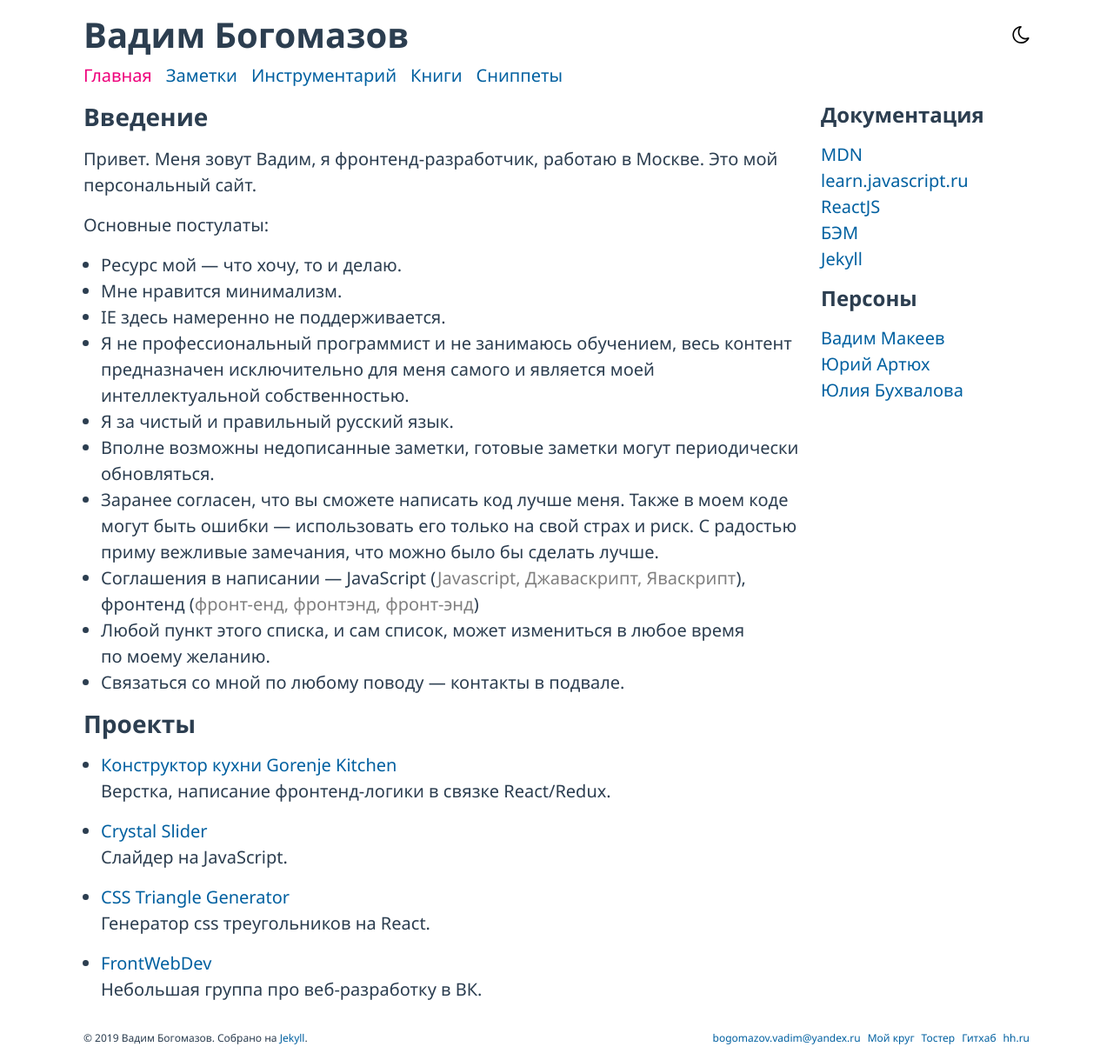
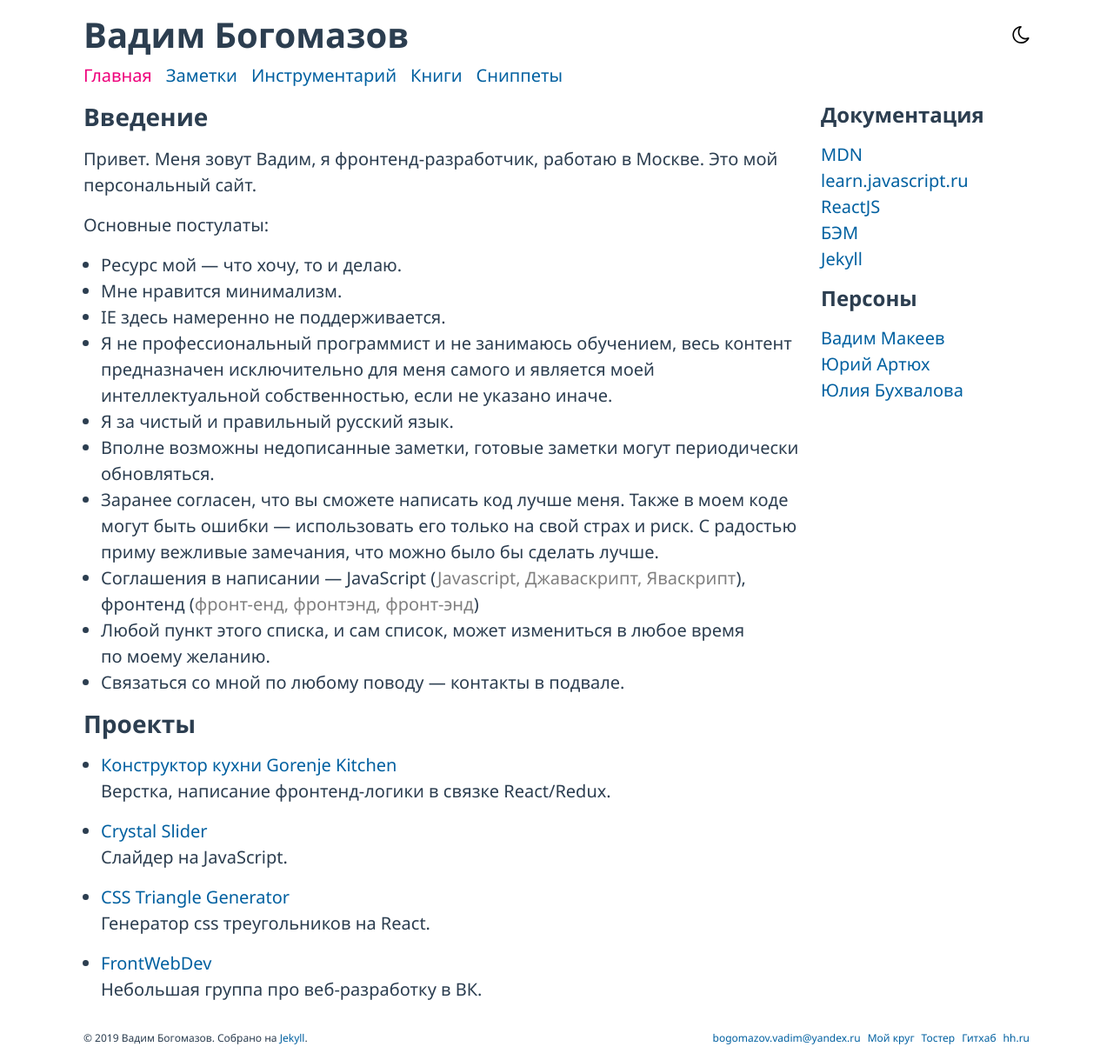
Before and after one commit to vadimbogomazov/vadimbogomazov.github.io, a Jekyll site: the page built from index.md, in a window 1280 px wide. Shown: the whole page at 87% size. Built offline with Jekyll 4.4.1, drawn with Linux system fonts in a browser that asks for light colours.

Commit message:
Update data

```diff
--- a/index.md
+++ b/index.md
@@ -33,7 +33,7 @@ projects:
         <li>Ресурс мой&nbsp;&mdash; что хочу, то&nbsp;и&nbsp;делаю.</li>
         <li>Мне нравится минимализм.</li>
         <li>IE&nbsp;здесь намеренно не&nbsp;поддерживается.</li>
-        <li>Я&nbsp;не&nbsp;профессиональный программист и&nbsp;не&nbsp;занимаюсь обучением, весь контент предназначен исключительно для меня самого и&nbsp;является моей интеллектуальной собственностью.</li>
+        <li>Я&nbsp;не&nbsp;профессиональный программист и&nbsp;не&nbsp;занимаюсь обучением, весь контент предназначен исключительно для меня самого и&nbsp;является моей интеллектуальной собственностью, если не&nbsp;указано иначе.</li>
         <li>Я&nbsp;за&nbsp;чистый и&nbsp;правильный русский язык.</li>
         <li>Вполне возможны недописанные заметки, готовые заметки могут периодически обновляться.</li>
         <li>Заранее согласен, что вы&nbsp;сможете написать код лучше меня. Также в&nbsp;моем коде могут быть ошибки&nbsp;&mdash; использовать его только на&nbsp;свой страх и&nbsp;риск. С&nbsp;радостью приму вежливые замечания, что можно было&nbsp;бы сделать лучше.</li>
```
Also changed, not shown: _posts/2019-10-17-markup-good-practices.md (+3 -3 lines).
